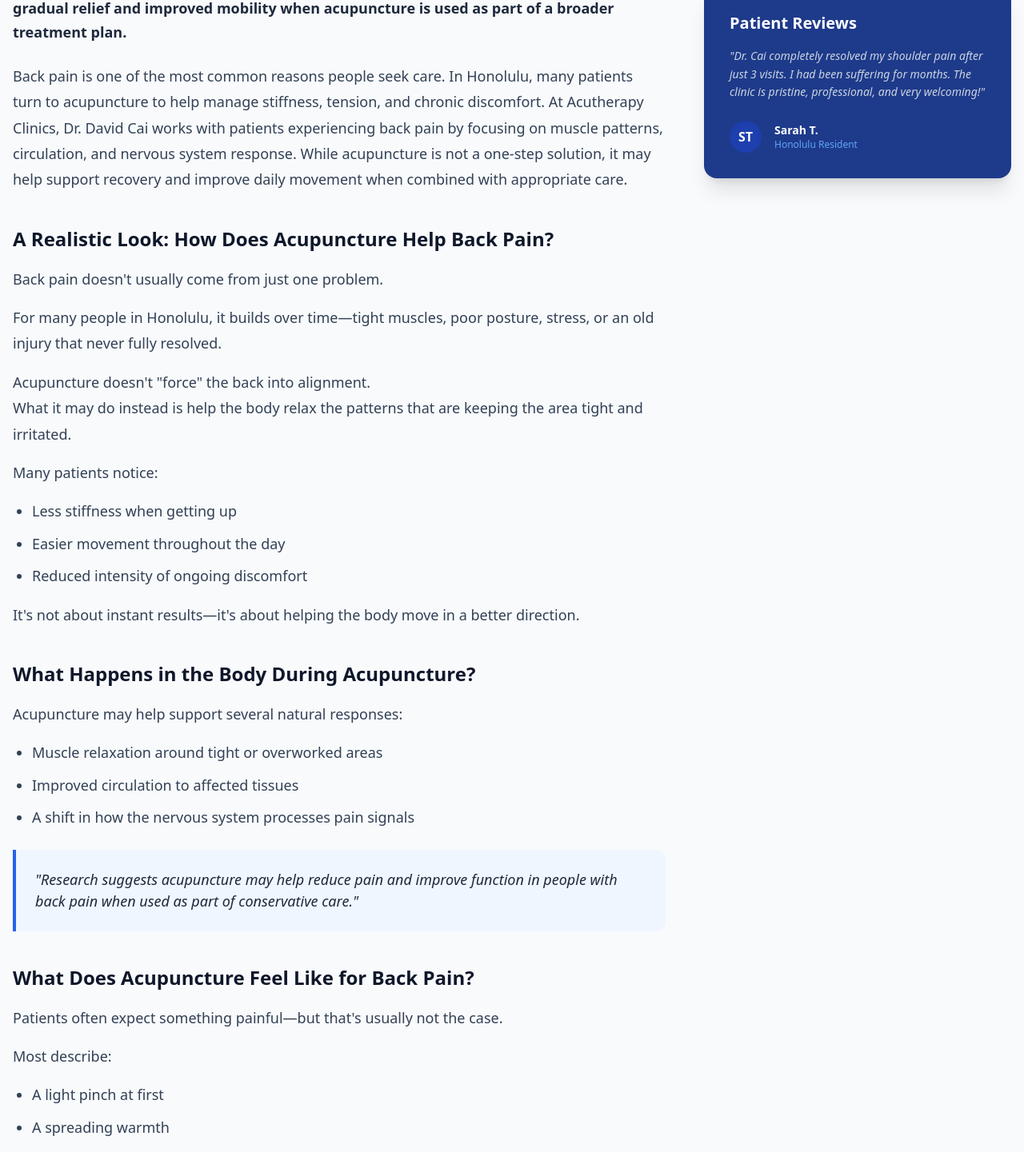
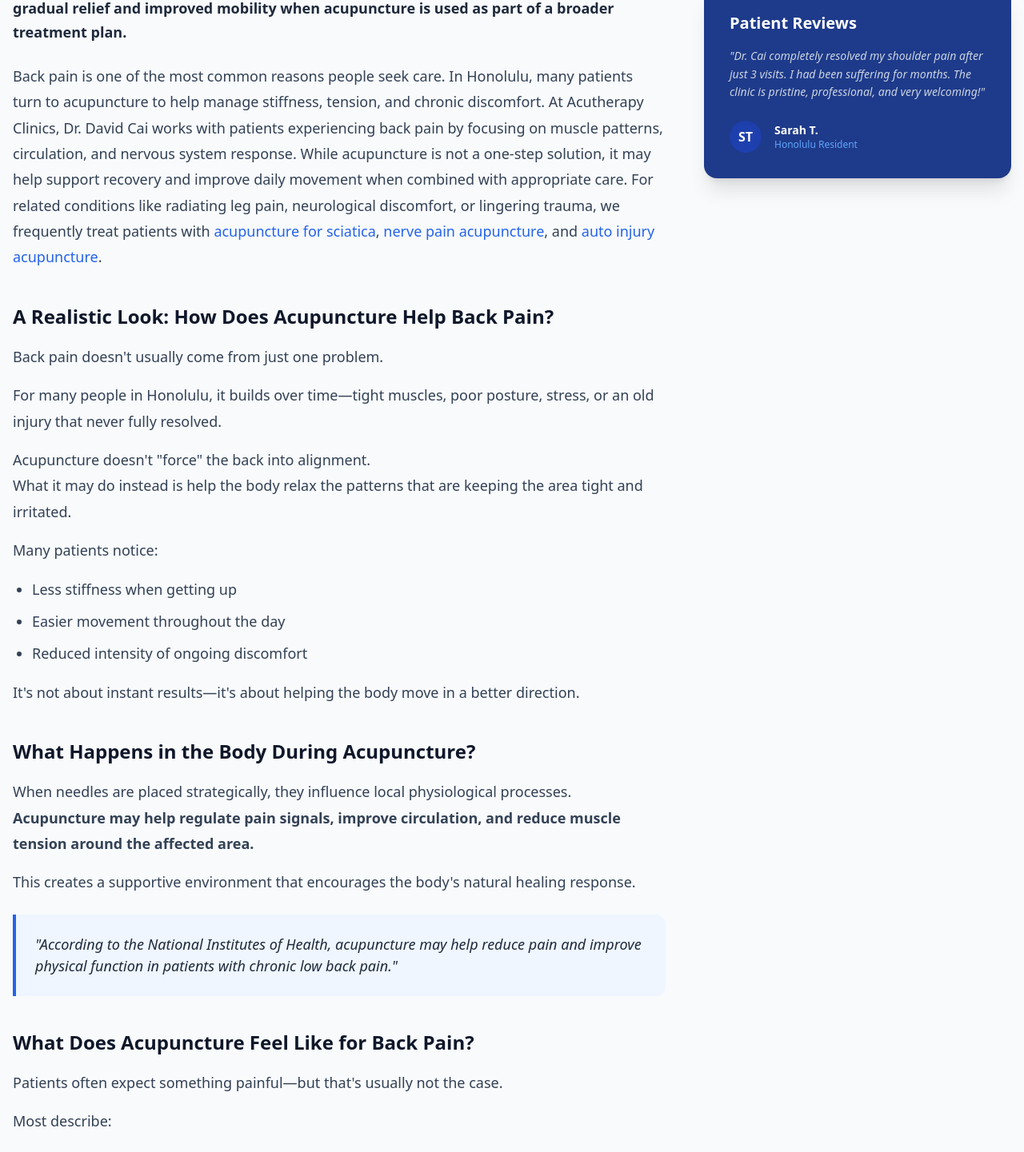
Before and after one commit to acutherapy/acutherapy-web-v2, a React (Vite) app: page /how-acupuncture-treats-back-pain in a window 1280 px wide. Shown: the part 1588-3029 px from the top of the page at 80% size. Built offline with nearby package versions, Linux system fonts and the light colour scheme.

Commit message:
Refine Back Pain page: NIH EEAT, explicit mechanisms, and internal links

```diff
--- a/src/pages/HowAcupunctureTreatsBackPainPage.tsx
+++ b/src/pages/HowAcupunctureTreatsBackPainPage.tsx
@@ -135,7 +135,7 @@ export default function HowAcupunctureTreatsBackPainPage() {
             </p>
 
             <p className="text-[16px] md:text-[18px] text-slate-700 leading-[1.8] mb-10">
-              Back pain is one of the most common reasons people seek care. In Honolulu, many patients turn to acupuncture to help manage stiffness, tension, and chronic discomfort. At Acutherapy Clinics, Dr. David Cai works with patients experiencing back pain by focusing on muscle patterns, circulation, and nervous system response. While acupuncture is not a one-step solution, it may help support recovery and improve daily movement when combined with appropriate care.
+              Back pain is one of the most common reasons people seek care. In Honolulu, many patients turn to acupuncture to help manage stiffness, tension, and chronic discomfort. At Acutherapy Clinics, Dr. David Cai works with patients experiencing back pain by focusing on muscle patterns, circulation, and nervous system response. While acupuncture is not a one-step solution, it may help support recovery and improve daily movement when combined with appropriate care. For related conditions like radiating leg pain, neurological discomfort, or lingering trauma, we frequently treat patients with <Link to="/sciatica-acupuncture-honolulu" className="text-blue-600 font-medium hover:underline">acupuncture for sciatica</Link>, <Link to="/nerve-pain-acupuncture-honolulu" className="text-blue-600 font-medium hover:underline">nerve pain acupuncture</Link>, and <Link to="/auto-accident-injury-treatment-honolulu" className="text-blue-600 font-medium hover:underline">auto injury acupuncture</Link>.
             </p>
 
             <h2 className="text-[24px] font-bold text-slate-900 mb-4">
@@ -158,17 +158,13 @@ export default function HowAcupunctureTreatsBackPainPage() {
               What Happens in the Body During Acupuncture?
             </h2>
             <div className="text-[16px] md:text-[18px] text-slate-700 leading-[1.8] mb-6 space-y-4">
-              <p>Acupuncture may help support several natural responses:</p>
-              <ul className="list-disc pl-6 space-y-2 mb-4">
-                <li>Muscle relaxation around tight or overworked areas</li>
-                <li>Improved circulation to affected tissues</li>
-                <li>A shift in how the nervous system processes pain signals</li>
-              </ul>
+              <p>When needles are placed strategically, they influence local physiological processes. <strong>Acupuncture may help regulate pain signals, improve circulation, and reduce muscle tension around the affected area.</strong></p>
+              <p>This creates a supportive environment that encourages the body's natural healing response.</p>
             </div>
 
             <div className="bg-blue-50 border-l-4 border-blue-600 p-6 mb-10 rounded-r-xl">
                <p className="text-[16px] md:text-[18px] text-slate-800 font-medium italic">
-                 "Research suggests acupuncture may help reduce pain and improve function in people with back pain when used as part of conservative care."
+                 "According to the National Institutes of Health, acupuncture may help reduce pain and improve physical function in patients with chronic low back pain."
                </p>
             </div>
 
@@ -275,8 +271,7 @@ export default function HowAcupunctureTreatsBackPainPage() {
             <div className="bg-slate-100 rounded-2xl p-8 border border-slate-200">
               <h2 className="text-[28px] font-bold text-slate-900 mb-4">Ready to Address Your Back Pain?</h2>
               <p className="text-[16px] md:text-[18px] text-slate-700 leading-[1.8] mb-8">
-                If back pain has been limiting your movement or affecting your daily life, it may be time to explore your options.<br/><br/>
-                Acupuncture may help support your recovery and improve how your body feels over time.
+                If your back pain hasn't improved with rest or stretching, a personalized evaluation can help determine whether acupuncture may support your recovery.
               </p>
 
               <ul className="space-y-3 mb-8 text-slate-800 font-medium">
```
